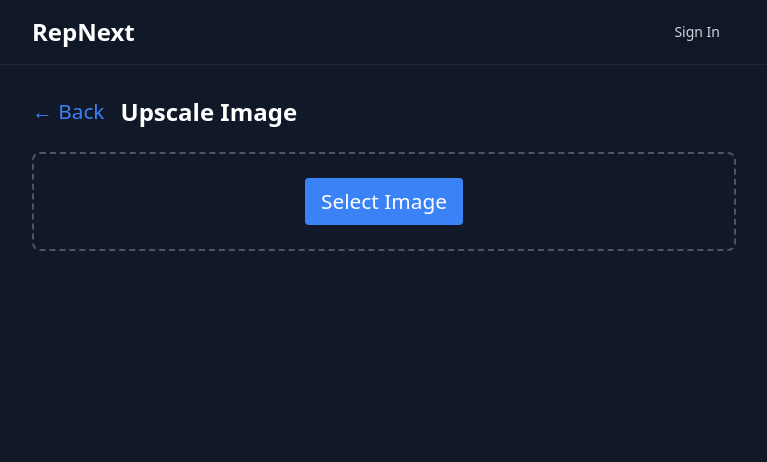
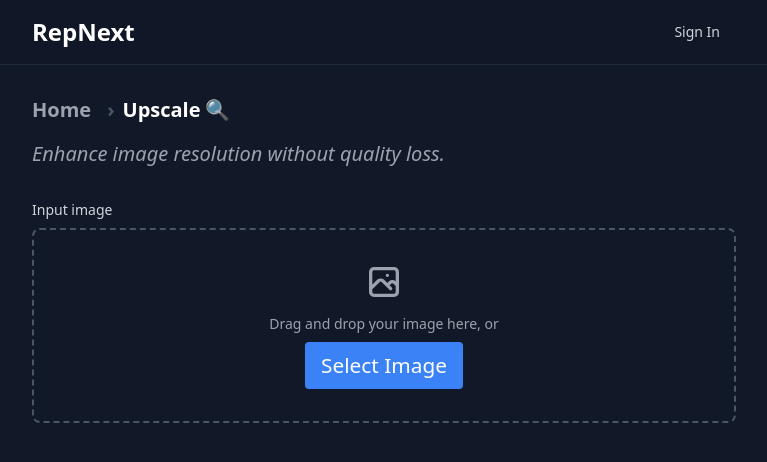
Before and after one commit to mathieu-ronsse/rep_next, a Next.js app: page /ai_upscale in a window 1280 px wide. Shown: the top 462 px of the page, without its empty margins (256-1023 px from the left). Built offline with nearby package versions, Linux system fonts and the light colour scheme.

Commit message:
2025-01-02 final

```diff
--- /dev/null
+++ b/app/ai_upscale/components/ErrorMessage.js
@@ -0,0 +1,9 @@
+export default function ErrorMessage({ message }) {
+  if (!message) return null;
+
+  return (
+    <div className="bg-red-500/10 text-red-500 rounded-lg p-4">
+      {message}
+    </div>
+  );
+}
--- /dev/null
+++ b/app/ai_upscale/components/ImagePreviewWithClear.js
@@ -0,0 +1,44 @@
+import { useState, useEffect } from 'react';
+import ImagePreview from '@/components/ImagePreview';
+
+export default function ImagePreviewWithClear({ src, onClear }) {
+  const [dimensions, setDimensions] = useState({ width: 0, height: 0 });
+
+  useEffect(() => {
+    if (src) {
+      const img = new Image();
+      img.onload = () => {
+        setDimensions({
+          width: img.width,
+          height: img.height
+        });
+      };
+      img.src = src;
+    }
+  }, [src]);
+
+  const maxWidth = 500;
+  const aspectRatio = dimensions.width / dimensions.height;
+  const containerStyle = aspectRatio > 1
+    ? { width: `${maxWidth}px`, height: `${maxWidth / aspectRatio}px` }
+    : { width: `${maxWidth * aspectRatio}px`, height: `${maxWidth}px` };
+
+  return (
+    <div className="relative mx-auto" style={containerStyle}>
+      <ImagePreview
+        src={src}
+        alt="Input Image"
+        onDownload={false}
+      />
+      <button
+        onClick={onClear}
+        className="absolute top-2 right-2 p-2 bg-blue-500 hover:bg-blue-600 rounded-full transition-colors"
+        title="Clear Image"
+      >
+        <svg xmlns="http://www.w3.org/2000/svg" className="h-5 w-5 text-white" viewBox="0 0 20 20" fill="currentColor">
+          <path fillRule="evenodd" d="M4.293 4.293a1 1 0 011.414 0L10 8.586l4.293-4.293a1 1 0 111.414 1.414L11.414 10l4.293 4.293a1 1 0 01-1.414 1.414L10 11.414l-4.293 4.293a1 1 0 01-1.414-1.414L8.586 10 4.293 5.707a1 1 0 010-1.414z" clipRule="evenodd" />
+        </svg>
+      </button>
+    </div>
+  );
+}
--- a/app/ai_upscale/components/ImageUploader.js
+++ b/app/ai_upscale/components/ImageUploader.js
@@ -1,26 +1,60 @@
 'use client';
 
-import { useRef } from 'react';
+import { useRef, useState } from 'react';
 
 export default function ImageUploader({ onImageSelect }) {
   const fileInputRef = useRef(null);
+  const [isDragging, setIsDragging] = useState(false);
 
-  const handleFileSelect = (e) => {
-    const file = e.target.files?.[0];
+  const handleFileSelect = (files) => {
+    const file = files?.[0];
     if (file) {
       onImageSelect(file);
     }
   };
 
+  const handleDragOver = (e) => {
+    e.preventDefault();
+    setIsDragging(true);
+  };
+
+  const handleDragLeave = (e) => {
+    e.preventDefault();
+    setIsDragging(false);
+  };
+
+  const handleDrop = (e) => {
+    e.preventDefault();
+    setIsDragging(false);
+    handleFileSelect(e.dataTransfer.files);
+  };
+
   return (
-    <div className="flex flex-col items-center justify-center border-2 border-dashed border-gray-600 rounded-lg p-6">
+    <div className="space-y-2">
+      <label className="block text-sm font-medium text-gray-300">
+        Input image
+      </label>
+      <div
+        className={`flex flex-col items-center justify-center border-2 border-dashed rounded-lg p-8 transition-colors ${
+          isDragging
+            ? 'border-blue-500 bg-blue-500/10'
+            : 'border-gray-600 hover:border-gray-500 hover:bg-gray-800/50'
+        }`}
+        onDragOver={handleDragOver}
+        onDragLeave={handleDragLeave}
+        onDrop={handleDrop}
+      >
         <input
           type="file"
           accept="image/*"
-        onChange={handleFileSelect}
+          onChange={(e) => handleFileSelect(e.target.files)}
           className="hidden"
           ref={fileInputRef}
         />
+        <svg xmlns="http://www.w3.org/2000/svg" className="h-10 w-10 text-gray-400 mb-3" fill="none" viewBox="0 0 24 24" stroke="currentColor">
+          <path strokeLinecap="round" strokeLinejoin="round" strokeWidth={2} d="M4 16l4.586-4.586a2 2 0 012.828 0L16 16m-2-2l1.586-1.586a2 2 0 012.828 0L20 14m-6-6h.01M6 20h12a2 2 0 002-2V6a2 2 0 00-2-2H6a2 2 0 00-2 2v12a2 2 0 002 2z" />
+        </svg>
+        <p className="text-sm text-gray-400 mb-2">Drag and drop your image here, or</p>
         <button
           onClick={() => fileInputRef.current?.click()}
           className="px-4 py-2 bg-blue-500 text-white rounded hover:bg-blue-600 transition-colors"
@@ -28,5 +62,6 @@ export default function ImageUploader({ onImageSelect }) {
           Select Image
         </button>
       </div>
+    </div>
   );
 }
--- /dev/null
+++ b/app/ai_upscale/components/ScaleSlider.js
@@ -0,0 +1,36 @@
+export default function ScaleSlider({ value, onChange }) {
+  const percentage = ((value - 2) / 8) * 100;
+
+  return (
+    <div className="space-y-2">
+      <label className="block text-sm font-medium text-gray-300">
+        Upscale ratio: {value}x
+      </label>
+      <div className="relative">
+        <div
+          className="absolute h-2 bg-blue-500 rounded-l-lg"
+          style={{
+            width: `${percentage}%`,
+            left: 0,
+            top: '50%',
+            transform: 'translateY(-50%)',
+            zIndex: 0
+          }}
+        />
+        <input
+          type="range"
+          min="2"
+          max="10"
+          value={value}
+          onChange={(e) => onChange(Number(e.target.value))}
+          className="relative w-full h-2 bg-gray-700 rounded-lg appearance-none cursor-pointer [&::-webkit-slider-thumb]:appearance-none [&::-webkit-slider-thumb]:w-4 [&::-webkit-slider-thumb]:h-4 [&::-webkit-slider-thumb]:rounded-full [&::-webkit-slider-thumb]:bg-blue-500 [&::-webkit-slider-thumb]:hover:bg-blue-600 [&::-webkit-slider-thumb]:transition-colors [&::-moz-range-thumb]:appearance-none [&::-moz-range-thumb]:w-4 [&::-moz-range-thumb]:h-4 [&::-moz-range-thumb]:rounded-full [&::-moz-range-thumb]:bg-blue-500 [&::-moz-range-thumb]:hover:bg-blue-600 [&::-moz-range-thumb]:transition-colors [&::-moz-range-thumb]:border-0"
+          style={{ zIndex: 1 }}
+        />
+      </div>
+      <div className="flex justify-between text-xs text-gray-400">
+        <span>2x</span>
+        <span>10x</span>
+      </div>
+    </div>
+  );
+}
--- /dev/null
+++ b/app/ai_upscale/components/UpscaleButton.js
@@ -0,0 +1,13 @@
+import LoadingButton from '@/components/LoadingButton';
+
+export default function UpscaleButton({ onClick, isLoading }) {
+  return (
+    <LoadingButton
+      onClick={onClick}
+      className="w-full px-4 py-2 bg-blue-500 text-white rounded hover:bg-blue-600 transition-colors"
+      isLoading={isLoading}
+    >
+      Upscale
+    </LoadingButton>
+  );
+}
--- a/app/ai_upscale/components/UpscaledImage.js
+++ b/app/ai_upscale/components/UpscaledImage.js
@@ -1,6 +1,4 @@
-'use client';
-
-import Image from 'next/image';
+import ImagePreview from '@/components/ImagePreview';
 
 export default function UpscaledImage({ prediction }) {
   if (!prediction?.output) return null;
@@ -8,14 +6,10 @@ export default function UpscaledImage({ prediction }) {
   return (
     <div className="space-y-2">
       <p className="text-sm opacity-50">status: {prediction.status}</p>
-      <div className="relative aspect-square rounded-lg overflow-hidden">
-        <Image
+      <div className="max-w-[500px] mx-auto">
+        <ImagePreview
           src={prediction.output}
           alt="Upscaled"
-          fill
-          className="object-contain"
-          sizes="(max-width: 768px) 100vw, 768px"
-          priority
         />
       </div>
     </div>
--- a/app/ai_upscale/page.js
+++ b/app/ai_upscale/page.js
@@ -1,18 +1,27 @@
 'use client';
 
 import { useState } from 'react';
-import Link from 'next/link';
+import Breadcrumb from "@/components/Breadcrumb";
 import ImageUploader from './components/ImageUploader';
-import ImagePreview from './components/ImagePreview';
+import ImagePreviewWithClear from './components/ImagePreviewWithClear';
 import UpscaledImage from './components/UpscaledImage';
+import UpscaleButton from './components/UpscaleButton';
+import ScaleSlider from './components/ScaleSlider';
+import ErrorMessage from './components/ErrorMessage';
 import { validateImageFile, readImageFile } from './utils/imageProcessing';
 import { waitForPrediction } from './utils/predictionPolling';
+
+const breadcrumbItems = [
+  { href: '/', label: 'Home' },
+  { icon: '🔍', label: 'Upscale' }
+];
 
 export default function Upscale() {
   const [preview, setPreview] = useState(null);
   const [prediction, setPrediction] = useState(null);
   const [error, setError] = useState(null);
   const [isLoading, setIsLoading] = useState(false);
+  const [scale, setScale] = useState(4);
 
   const handleImageSelect = async (file) => {
     const validation = validateImageFile(file);
@@ -31,6 +40,12 @@ export default function Upscale() {
     }
   };
 
+  const handleClear = () => {
+    setPreview(null);
+    setPrediction(null);
+    setError(null);
+  };
+
   const handleUpscale = async () => {
     if (!preview) return;
 
@@ -45,6 +60,7 @@ export default function Upscale() {
         },
         body: JSON.stringify({
           imageUrl: preview,
+          scale
         }),
       });
 
@@ -63,28 +79,34 @@ export default function Upscale() {
   };
 
   return (
-    <div className="container max-w-2xl mx-auto p-5">
-      <div className="flex items-center mb-6">
-        <Link href="/" className="text-blue-500 hover:text-blue-700 mr-4">
-          ← Back
-        </Link>
-        <h1 className="text-2xl font-bold">Upscale Image</h1>
-      </div>
+    <div className="container max-w-2xl mx-auto px-6 py-8">
+      <Breadcrumb items={breadcrumbItems} />
 
-      <div className="space-y-4">
-        <ImageUploader onImageSelect={handleImageSelect} />
+      <h2 className="text-xl italic text-gray-400 mt-4 mb-8">
+        Enhance image resolution without quality loss.
+      </h2>
 
-        {error && (
-          <div className="bg-red-500/10 text-red-500 rounded-lg p-4">
-            {error}
-          </div>
+      <div className="space-y-6">
+        {!preview ? (
+          <ImageUploader onImageSelect={handleImageSelect} />
+        ) : (
+          <>
+            <ImagePreviewWithClear
+              src={preview}
+              onClear={handleClear}
+            />
+            <ScaleSlider value={scale} onChange={setScale} />
+          </>
         )}
 
-        <ImagePreview
-          src={preview}
-          onUpscale={handleUpscale}
-          isLoading={isLoading}
-        />
+        <ErrorMessage message={error} />
+
+        {preview && (
+          <UpscaleButton
+            onClick={handleUpscale}
+            isLoading={isLoading}
+          />
+        )}
 
         <UpscaledImage prediction={prediction} />
       </div>
--- a/app/api/upscale/route.js
+++ b/app/api/upscale/route.js
@@ -14,7 +14,7 @@ export async function POST(request) {
   }
 
   try {
-    const { imageUrl } = await request.json();
+    const { imageUrl, scale = 4 } = await request.json();
 
     if (!imageUrl) {
       return NextResponse.json(
@@ -27,7 +27,7 @@ export async function POST(request) {
       version: "f121d640bd286e1fdc67f9799164c1d5be36ff74576ee11c803ae5b665dd46aa",
       input: {
         image: imageUrl,
-        scale: 4,
+        scale,
         face_enhance: false
       }
     });
```
Also changed, not shown: components/ImagePreview.js (+32 -2 lines). Lines whose indentation alone changed are shown as unchanged.
